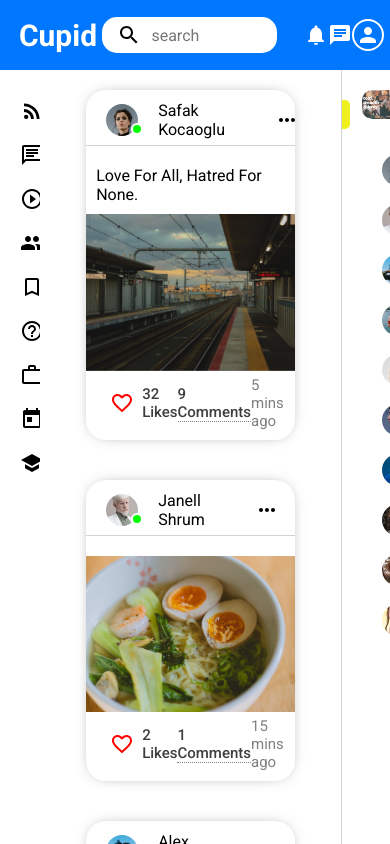
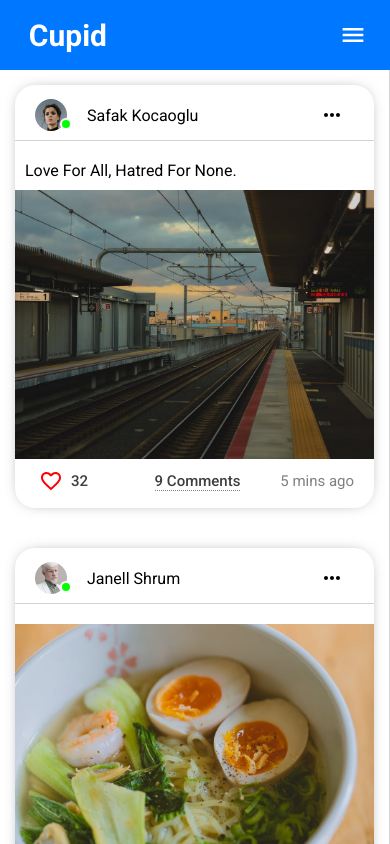
Before and after one commit to Harish-b-03/Cupid--Social-Media, a React (Create React App) app in the folder cupid_app/: page / in a window 390 px wide. Built offline with nearby package versions, Linux system fonts and the light colour scheme.

Commit message:
responsive design layout completed

```diff
--- a/cupid_app/src/components/feed/feed.css
+++ b/cupid_app/src/components/feed/feed.css
@@ -12,3 +12,9 @@
     align-items: center;
     justify-content: center;
 }
+
+@media screen and (max-width: 992px) {
+    .feedContainer {
+      padding: 15px;
+    }
+}
--- a/cupid_app/src/components/post/Post.jsx
+++ b/cupid_app/src/components/post/Post.jsx
@@ -2,9 +2,9 @@ import "./post.css"
 import {Users} from "../../dummyData"
 import User from "../user/User"
 import {Favorite, FavoriteBorderOutlined, MoreHorizOutlined} from "@material-ui/icons"
-import {React, useState, useEffect} from "react"
+import React, {useState, useEffect} from "react"
 
-function Post({post}) {
+const Post = ({post}) => {
     const user = Users.filter((u)=>u.id===post.userId)[0]; // to get the user who posted.
     const [likes, setlikes] = useState(post.like)
     const [liked, setliked] = useState(false);
@@ -46,7 +46,7 @@ function Post({post}) {
             <div className="postButton">
                 {/* <img src="assets/heart.png" alt="Like" className="likeButton" /> */}
                 {(liked)?<Favorite className="likeButton" onClick={updateLike}/>:<FavoriteBorderOutlined className="likeButton" onClick={updateLike}/>}
-                <p className="likes">{`${likes} Likes`}</p>
+                <p className="likes">{likes}<span className="LikeWord">Likes</span> </p>
             </div>
             <div className="postComment">
                 <p className="comments">{`${post.comment} Comments`}</p>
--- a/cupid_app/src/components/post/post.css
+++ b/cupid_app/src/components/post/post.css
@@ -25,6 +25,7 @@
 
 .moreButton{
     margin: 0 30px;
+    cursor: pointer;
 }
 
 .post{
@@ -117,3 +118,20 @@
     font-size: 15px;
     color: gray;
 }
+
+.LikeWord{
+    margin: 0 5px;
+    display: inline;
+}
+
+@media screen and (max-width: 992px) {
+    .postContainer {
+        width: 100%;
+    }
+}
+
+@media screen and (max-width: 500px) {
+    .LikeWord{
+        display: none;
+    }
+}
--- a/cupid_app/src/components/rightbar/Rightbar.jsx
+++ b/cupid_app/src/components/rightbar/Rightbar.jsx
@@ -12,7 +12,7 @@ function Rightbar() {
         <ul className="followersList">
 
           {Users.map((user)=>(
-            <li className="followerListItem">
+            <li className="followerListItem" key={user.id}>
               <User key={user.id} user={user}/>
             </li>
           ))}
--- a/cupid_app/src/components/topbar/Topbar.jsx
+++ b/cupid_app/src/components/topbar/Topbar.jsx
@@ -1,6 +1,6 @@
 import React from "react"
 import "./topbar.css"
-import {Search, Notifications, Chat, Person} from "@material-ui/icons"
+import {Search, Notifications, Chat, Person, Menu} from "@material-ui/icons"
 
 function Topbar() {
   return (
@@ -26,6 +26,9 @@ function Topbar() {
             <Chat className="topbarIcons"/>
             <Person className="topbarIcons profile"/>
           </div>
+          <div className="mobileMenu">
+            <Menu className="menuButton"/>
+          </div>
         </div>
     </div>
   )
--- a/cupid_app/src/components/topbar/topbar.css
+++ b/cupid_app/src/components/topbar/topbar.css
@@ -87,3 +87,31 @@
     border: 2px solid white;
     cursor: pointer;
 }
+
+.mobileMenu{
+    display: none;
+}
+
+.menuButton{
+    transform: scale(1.15);
+    color: white;
+    margin: 0 10px;
+    cursor: pointer;
+}
+
+@media screen and (max-width: 992px) {
+    .topbarLeft{
+        flex: 10;
+    }
+    .topbarCenter{
+        display: none;
+    }
+    .topbarRightContainer{
+        display: none;
+    }
+    .mobileMenu{
+        display: flex;
+        flex: 2;
+        justify-content: end;
+    }
+}
--- a/cupid_app/src/pages/home/home.css
+++ b/cupid_app/src/pages/home/home.css
@@ -27,3 +27,10 @@
     height: 100%;
     /* background-color: blue; */
 }
+
+@media screen and (max-width: 992px) {
+    .Rightbar, .Sidebar {
+      display: none;
+    }
+
+  }
```
